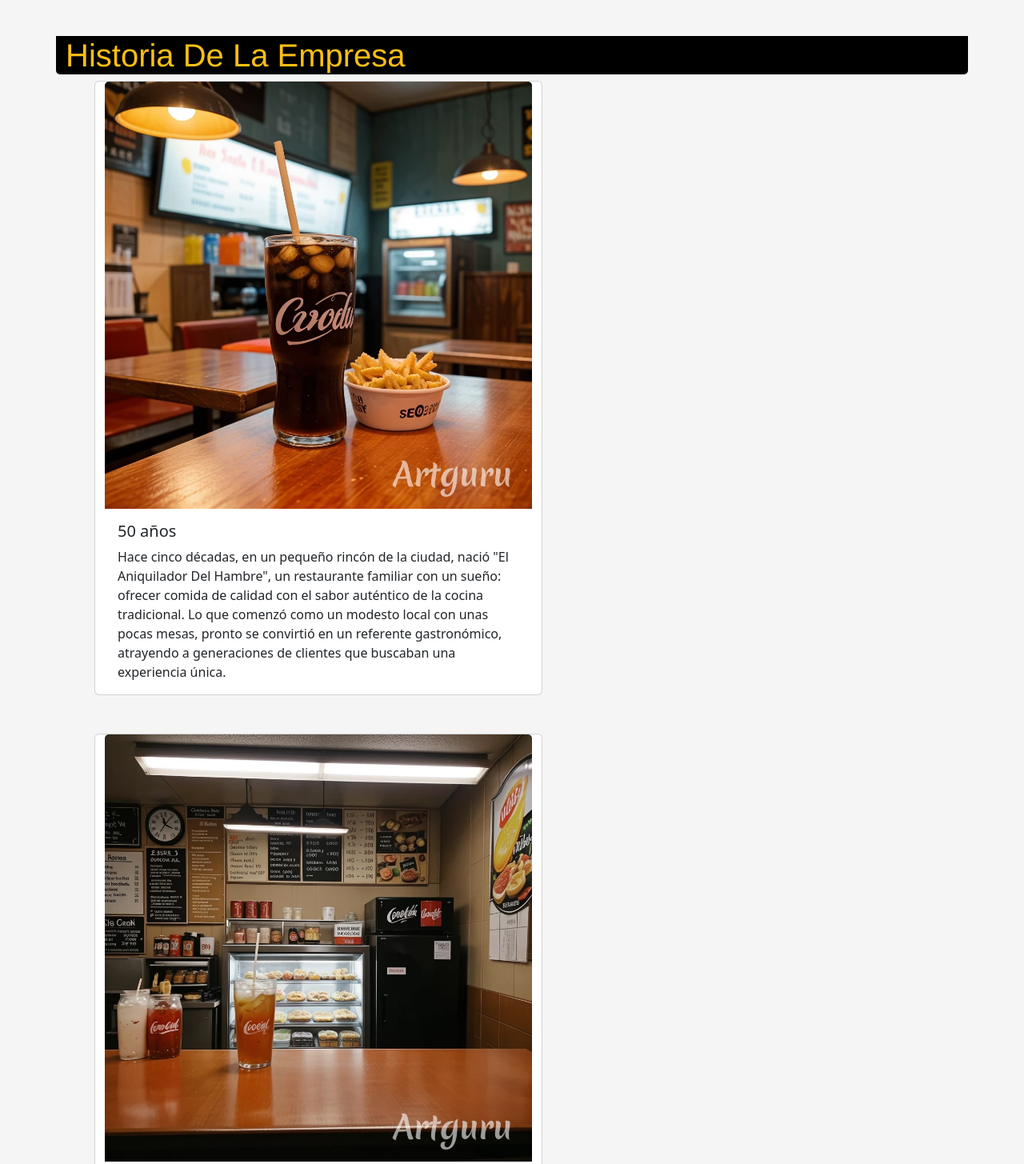
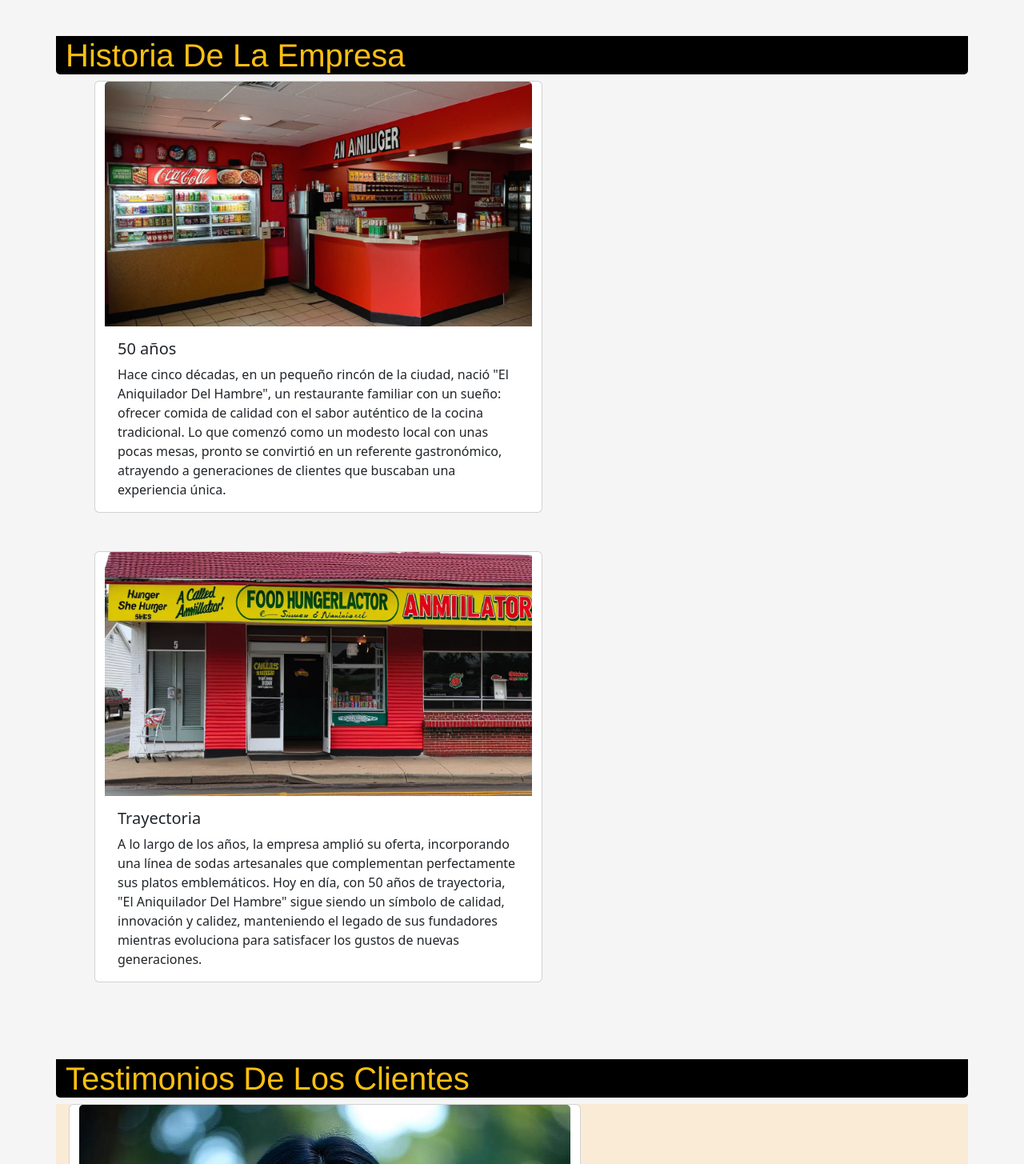
Before and after one commit to Arkhalaisss/FrontEnd-Eva1, a plain HTML site: page index.html in a window 1280 px wide. Shown: the part 2053-3508 px from the top of the page at 80% size. Drawn offline with nearby package versions, Linux system fonts and the light colour scheme.

Commit message:
Borrado de imagenes no utilizadas

```diff
--- a/index.html
+++ b/index.html
@@ -299,14 +299,14 @@
   <div class="container mb-5">
     <div class="row">
       <div class="col-12 col-md-4 card ms-5 mb-5" style="width: 35rem;">
-       <img src="img/locales/local-interior3.png" class="card-img-top" alt="...">
+       <img src="img/locales/local3-dentro.png" class="card-img-top" alt="...">
         <div class="card-body">
           <h5 class="card-title">50 años</h5>
           <p class="card-text">Hace cinco décadas, en un pequeño rincón de la ciudad, nació "El Aniquilador Del Hambre", un restaurante familiar con un sueño: ofrecer comida de calidad con el sabor auténtico de la cocina tradicional. Lo que comenzó como un modesto local con unas pocas mesas, pronto se convirtió en un referente gastronómico, atrayendo a generaciones de clientes que buscaban una experiencia única.</p>
         </div>
       </div>
       <div class="col-12 col-md-4 card ms-5 mb-5" style="width: 35rem;" >
-        <img src="img/locales/local-interior.png" class="card-img-top" alt="...">
+        <img src="img/locales/local2-fuera.png" class="card-img-top" alt="...">
         <div class="card-body">
           <h5 class="card-title">Trayectoria </h5>
           <p class="card-text"> A lo largo de los años, la empresa amplió su oferta, incorporando una línea de sodas artesanales que complementan perfectamente sus platos emblemáticos. Hoy en día, con 50 años de trayectoria, "El Aniquilador Del Hambre" sigue siendo un símbolo de calidad, innovación y calidez, manteniendo el legado de sus fundadores mientras evoluciona para satisfacer los gustos de nuevas generaciones.</p>
@@ -356,7 +356,6 @@
 <footer class="bg-black mt-3">
   <div class="container">
     <nav class="row">
-      <img src="img/logos/logo2.jpeg" alt="" class="img-logo me-2 col-6 col-md-2 mb-3">
       <div class="col-12 col-md-1 text-uppercase f-text me-4 d-flex-column">
         <a href="index.html#inicio">
           <i class="fa-solid fa-house mt-5 ms-5 text-white"></i>
```
Also changed, not shown: img/locales/local-interior.png (deleted), img/locales/local-interior3.png (deleted), img/logos/logo2.jpeg (deleted), 1 other file.
